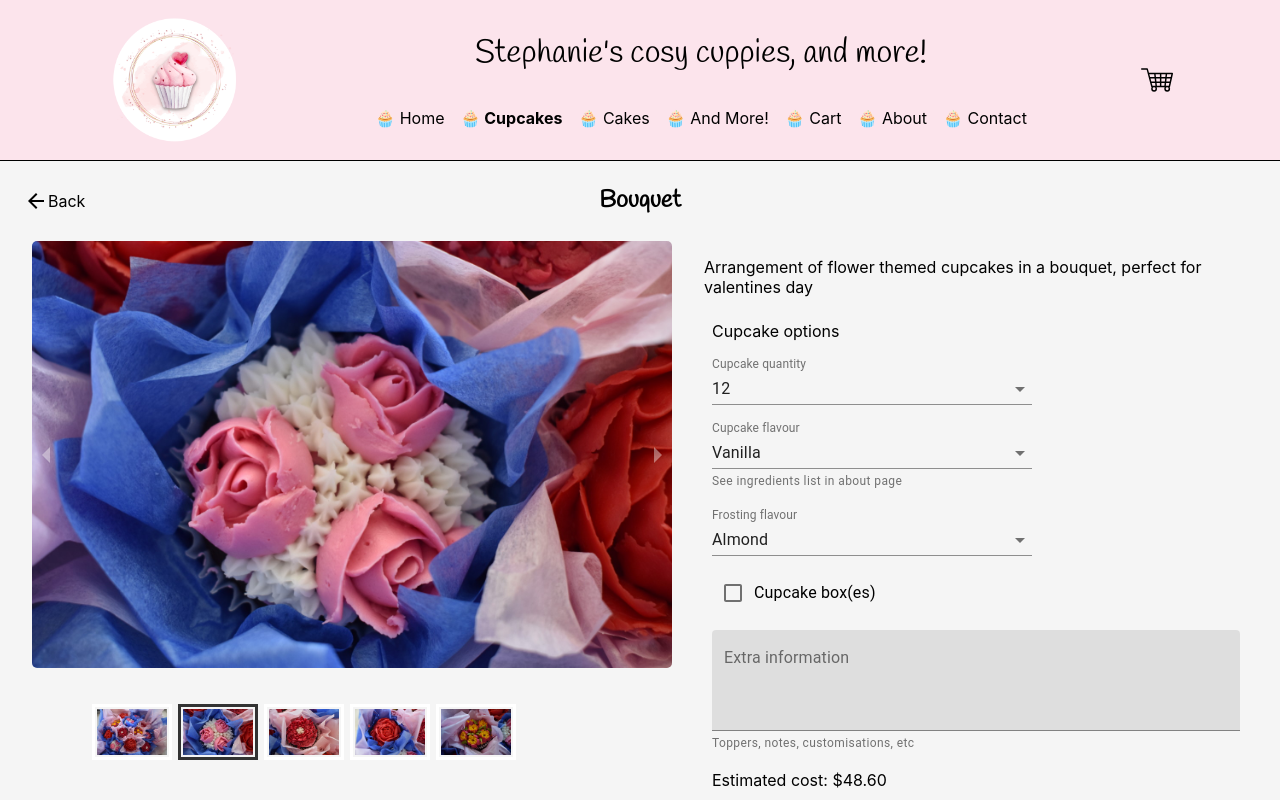
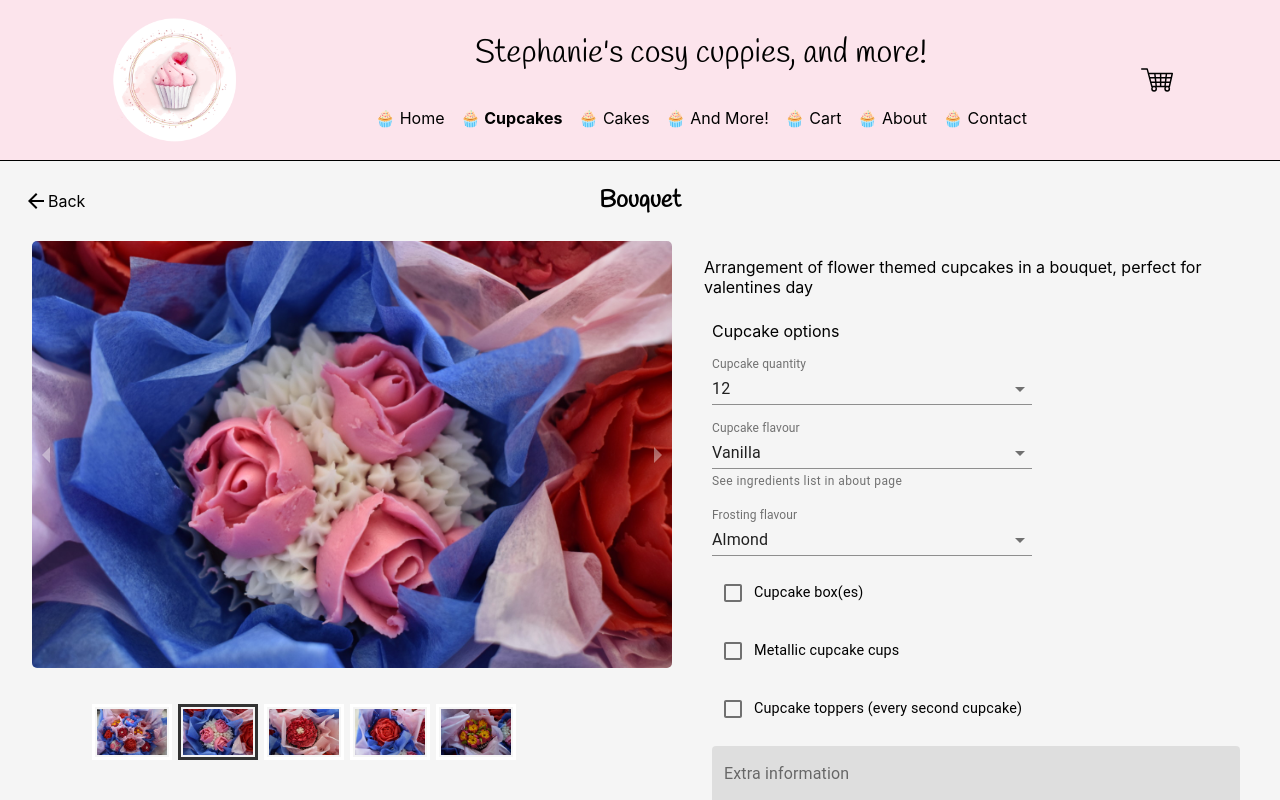
Before and after one commit to bpkneale/cosycuppies, a React (Create React App) app: page /cupcakes/bouquet in a window 1280 px wide. Built offline with nearby package versions, Linux system fonts and the light colour scheme.

Commit message:
Added more pricing. Removed red velvet

```diff
--- a/src/components/cupcakeconfiguration.css
+++ b/src/components/cupcakeconfiguration.css
@@ -32,6 +32,10 @@ div.cupcake-conf div.amount > label {
     margin-left: 1em;
 }
 
+div.cupcake-conf span {
+    font-size: 0.9rem;
+}
+
 div.cupcake-conf textarea {
     width: 100%;
     min-height: 4em;
--- a/src/components/cupcakeconfiguration.tsx
+++ b/src/components/cupcakeconfiguration.tsx
@@ -32,6 +32,8 @@ type State = {
     frostingFlavour: FrostingFlavour;
     box: boolean;
     extraInformation: string;
+    metallicBase: boolean;
+    topper: boolean;
 }
 
 class CupcakeConfigurationUnc extends React.Component<Props, State> {
@@ -46,7 +48,9 @@ class CupcakeConfigurationUnc extends React.Component<Props, State> {
             cupcakeFlavour: CupcakeFlavours[0],
             frostingFlavour: FrostingFlavours[0],
             box: false,
-            extraInformation: ""
+            extraInformation: "",
+            metallicBase: false,
+            topper: false
         }
     }
 
@@ -71,7 +75,7 @@ class CupcakeConfigurationUnc extends React.Component<Props, State> {
     }
 
     render() {
-        const { amount, frostingFlavour, cupcakeFlavour, box, extraInformation } = this.state;
+        const { amount, frostingFlavour, cupcakeFlavour, box, extraInformation, metallicBase, topper } = this.state;
         const item = this.asCartItem();
         let cost = null;
         try {
@@ -122,6 +126,26 @@ class CupcakeConfigurationUnc extends React.Component<Props, State> {
                     }
                     label="Cupcake box(es)"
                 />
+                <FormControlLabel
+                    control={
+                        <Checkbox
+                            checked={metallicBase}
+                            onChange={() => this.setState({metallicBase: !metallicBase})}
+                            color="secondary"
+                        />
+                    }
+                    label="Metallic cupcake cups"
+                />
+                <FormControlLabel
+                    control={
+                        <Checkbox
+                            checked={topper}
+                            onChange={() => this.setState({topper: !topper})}
+                            color="secondary"
+                        />
+                    }
+                    label="Cupcake toppers (every second cupcake)"
+                />
 
                 <FormControl className="large" color="secondary">
                     <TextField
@@ -133,7 +157,7 @@ class CupcakeConfigurationUnc extends React.Component<Props, State> {
                         onChange={e => this.setState({extraInformation: e.target.value})} />
                     <FormHelperText>Toppers, notes, customisations, etc</FormHelperText>
                 </FormControl>
-                <p>{cost ? `Estimated cost: $${cost.toDecimalPlaces(1)}0` : `Unable to estimate cost`}</p>
+                <p>{cost ? `Estimated cost: $${cost.toDecimalPlaces(1)}` : `Unable to estimate cost`}</p>
                 <Button onClick={this.onSubmit.bind(this)} variant="contained" color="primary">
                     <AddShoppingCartIcon />
                     <span>Add to cart</span>
--- a/src/data/cupcakeflavours.ts
+++ b/src/data/cupcakeflavours.ts
@@ -13,8 +13,8 @@ export const CupcakeFlavours: CupcakeFlavour[] = [
         flavour: "Chocolate",
         id: "chocolate"
     },
-    {
-        flavour: "Red velvet",
-        id: "red-velvet"
-    }
+    // {
+    //     flavour: "Red velvet",
+    //     id: "red-velvet"
+    // }
 ]
--- a/src/data/cupcakes.tsx
+++ b/src/data/cupcakes.tsx
@@ -36,23 +36,28 @@ export const QuantityDiscount: Record<number, Decimal | undefined> = {
 export const BoxCost: Record<number, Decimal | undefined> = {
     4: new Decimal(2),
     6: new Decimal(2),
-    12: new Decimal(2.5),
+    12: new Decimal(3.1),
     24: new Decimal(4.5),
-    32: new Decimal(7),
+    32: new Decimal(7.6),
     48: new Decimal(9),
     72: new Decimal(13.5)
 }
 
+export const CakeTopperPriceFrom = new Decimal(1);
+export const MetallicBase = new Decimal(0.125)
+
 export type CupcakePreview = PreviewProps & {
     description: string;
 }
+
+const DefaultBasePrice = new Decimal(3.3)
 
 export const CupcakePreviews: CupcakePreview[] = [
     {
         title: "Enchanted Forest",
         imageSrc: "/assets/cupcakes/forest/1.jpg",
         link: CupcakeLinks.EnchantedForest,
-        basePrice: new Decimal(4.5),
+        basePrice: DefaultBasePrice,
         description: "A whimsical mix of colours and butterflies",
         carousel: [
             "/assets/cupcakes/forest/1.jpg",
@@ -64,7 +69,7 @@ export const CupcakePreviews: CupcakePreview[] = [
         title: "Mouse",
         imageSrc: "/assets/cupcakes/mouse/2.jpg",
         link: CupcakeLinks.Mouse,
-        basePrice: new Decimal(4.5),
+        basePrice: DefaultBasePrice,
         description: "Beautiful mouse themed cupcakes with fondant ears",
         carousel: [
             "/assets/cupcakes/mouse/1.jpg",
@@ -77,7 +82,7 @@ export const CupcakePreviews: CupcakePreview[] = [
         title: "Valentines",
         imageSrc: "/assets/cupcakes/valentines/4.jpg",
         link: CupcakeLinks.Valentines,
-        basePrice: new Decimal(4.5),
+        basePrice: DefaultBasePrice.plus(1.4),
         description: "Delicate and bespoke cupcakes, the perfect gift for your special someone",
         carousel: [
             "/assets/cupcakes/valentines/1.jpg",
@@ -91,7 +96,7 @@ export const CupcakePreviews: CupcakePreview[] = [
         title: "Halloween",
         imageSrc: "/assets/cupcakes/halloween/1.jpg",
         link: CupcakeLinks.Halloween,
-        basePrice: new Decimal(4.5),
+        basePrice: DefaultBasePrice,
         description: "Spooky and scary cupcakes for a halloween celebration",
         carousel: [
             "/assets/cupcakes/halloween/1.jpg",
@@ -104,7 +109,7 @@ export const CupcakePreviews: CupcakePreview[] = [
         title: "Nude",
         imageSrc: "/assets/cupcakes/box-nude.jpg",
         link: CupcakeLinks.Nude,
-        basePrice: new Decimal(4.5),
+        basePrice: DefaultBasePrice,
         description: "A naturally beautiful and classic colour",
         carousel: [
             "/assets/cupcakes/nude/1.jpg",
@@ -117,7 +122,7 @@ export const CupcakePreviews: CupcakePreview[] = [
         title: "Lavender",
         imageSrc: "/assets/cupcakes/lavender/1.jpg",
         link: CupcakeLinks.Lavender,
-        basePrice: new Decimal(4.5),
+        basePrice: DefaultBasePrice,
         description: "Deep lavender colour with rose swirl",
         carousel: [
             "/assets/cupcakes/lavender/1.jpg",
@@ -130,7 +135,7 @@ export const CupcakePreviews: CupcakePreview[] = [
         title: "Christmas",
         imageSrc: "/assets/cupcakes/xmas/1.jpg",
         link: CupcakeLinks.Christmas,
-        basePrice: new Decimal(4.5),
+        basePrice: DefaultBasePrice,
         description: "Festive red and green with beautiful sprinkles",
         carousel: [
             "/assets/cupcakes/xmas/1.jpg",
@@ -144,7 +149,7 @@ export const CupcakePreviews: CupcakePreview[] = [
         title: "Bouquet",
         imageSrc: "/assets/cupcakes/bouquet/1.jpg",
         link: CupcakeLinks.Bouquet,
-        basePrice: new Decimal(4.5),
+        basePrice: DefaultBasePrice,
         description: "Arrangement of flower themed cupcakes in a bouquet, perfect for valentines day",
         carousel: [
             "/assets/cupcakes/bouquet/1.jpg",
--- a/src/pages/cupcake.css
+++ b/src/pages/cupcake.css
@@ -59,4 +59,5 @@ div.cupcake > div.cupcake-nav > * {
 section.cupcake-detail {
     display: flex;
     flex-flow: column;
+    flex-grow: 1;
 }
--- a/src/state/cosy.tsx
+++ b/src/state/cosy.tsx
@@ -18,6 +18,8 @@ export type CupcakeOrder = BaseOrder & {
     cupcakeFlavour: CupcakeFlavour;
     frostingFlavour: FrostingFlavour;
     box: boolean;
+    metallicBase: boolean;
+    topper: boolean;
 }
 
 export type CakeOrder = BaseOrder & {
--- a/src/utils/cost.ts
+++ b/src/utils/cost.ts
@@ -1,5 +1,5 @@
 import { CartItem } from "../state/cosy"
-import { Lookup, QuantityDiscount, BoxCost } from "../data/cupcakes"
+import { Lookup, QuantityDiscount, BoxCost, MetallicBase, CakeTopperPriceFrom } from "../data/cupcakes"
 import Decimal from "decimal.js";
 
 export const EstimateCost = (item: CartItem): Decimal => {
@@ -10,11 +10,16 @@ export const EstimateCost = (item: CartItem): Decimal => {
         }
         let cost = new Decimal(cupcake.basePrice);
         const discount = QuantityDiscount[item.cupcake.amount];
-        const boxCost = item.cupcake.box ? BoxCost[item.cupcake.amount] : new Decimal(0)
+        const boxCost = item.cupcake.box ? BoxCost[item.cupcake.amount] : new Decimal(0);
+        const cupCost = item.cupcake.metallicBase ? MetallicBase : new Decimal(0);
+        const topperCost = item.cupcake.topper ? CakeTopperPriceFrom : new Decimal(0);
         if(discount && boxCost) {
-            debugger;
+            const cupCostQty = cupCost.mul(item.cupcake.amount);
+            const topperCostQty = topperCost.mul(item.cupcake.amount / 2);
             cost = cost.mul(item.cupcake.amount).mul(discount).div(100);
             cost = cost.add(boxCost);
+            cost = cost.add(cupCostQty);
+            cost = cost.add(topperCostQty)
         } else {
             throw new Error("Unable to lookup discount or box cost");
         }
```
